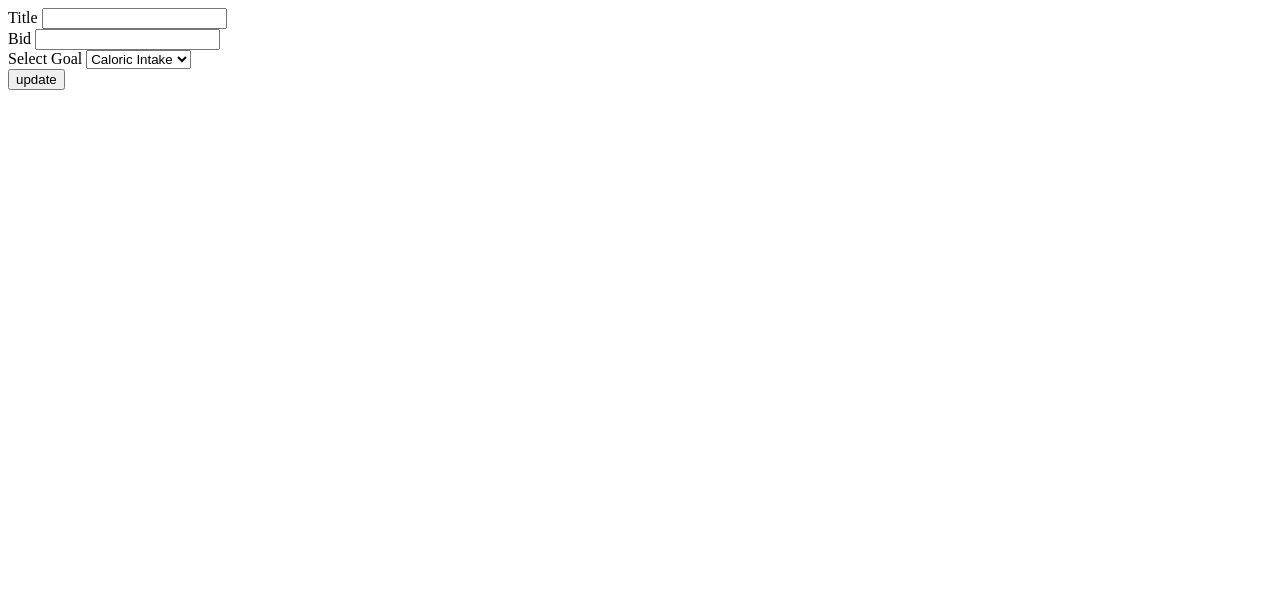
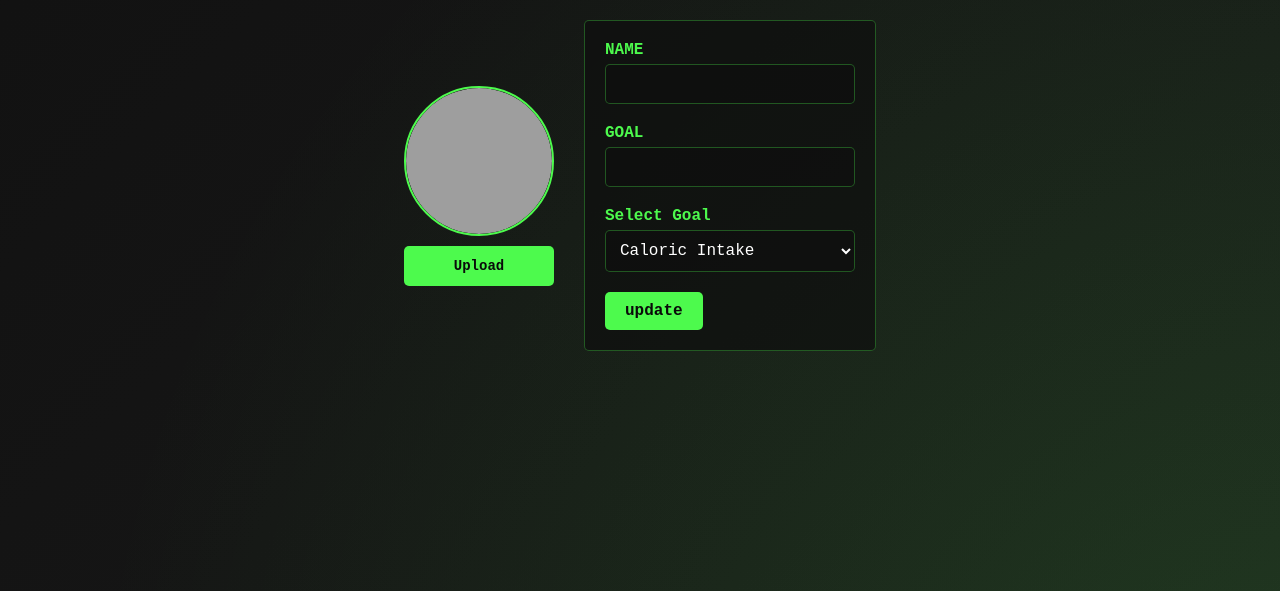
Before and after one commit to hackbruh447/workout, a Django app: page /settings in a window 1280 px wide. Shown: the top 591 px of the page. Run offline with Django 5.2, Linux system fonts and the light colour scheme; grey boxes are pictures that could not be loaded.

Commit message:
hmtl changed

```diff
--- a/workout/diet/templates/diet/settings.html
+++ b/workout/diet/templates/diet/settings.html
@@ -5,16 +5,53 @@
     <meta charset="UTF-8" />
     <meta name="viewport" content="width=device-width, initial-scale=1.0" />
     <title>Settings</title>
+    <link rel="stylesheet" href="{% static 'diet/settings.css' %}" />
   </head>
   <body>
+    <form
+      action="{% url 'settings' %}"
+      method="post"
+      enctype="multipart/form-data"
+    >
+      {% csrf_token %}
+      <div class="profile-container">
+        <!-- Profile Image and Upload Wrapper -->
+        <div class="profile-image-wrapper">
+          <div class="profile-image">
+            <img
+              src="{% static 'diet/default-profile.png' %}"
+              alt="Profile Image"
+              id="profileImg"
+            />
+          </div>
+          <!-- Custom Upload Button -->
+          <div class="upload-btn-wrapper">
+            <!-- Hidden file input -->
+            <input
+              type="file"
+              id="imageUpload"
+              name="imageUpload"
+              accept="image/*"
+            />
+            <!-- Visible button that triggers the file input -->
+            <button type="button" id="uploadBtn">Upload</button>
+          </div>
+        </div>
+
+        <div class="fields-area">
           <div class="field">
-      <lable for="username">Title</lable>
-      <input type="text" name="username" id="username" />
+            <lable for="username">NAME</lable>
+            <input
+              type="text"
+              name="username"
+              id="username"
+              style="text-transform: capitalize"
+            />
           </div>
 
           <div class="field">
-      <lable for="goal">Bid</lable>
-      <input type="text" name="goal" id="goal" />
+            <lable for="goal">GOAL</lable>
+            <input type="number" name="goal" id="goal" />
           </div>
 
           <div class="field">
@@ -25,5 +62,10 @@
             </select>
           </div>
           <input type="submit" value="update" />
+        </div>
+      </div>
+    </form>
+
+    <script src="{% static 'diet/settings.js' %}"></script>
   </body>
 </html>
```
Lines whose indentation alone changed are shown as unchanged.
